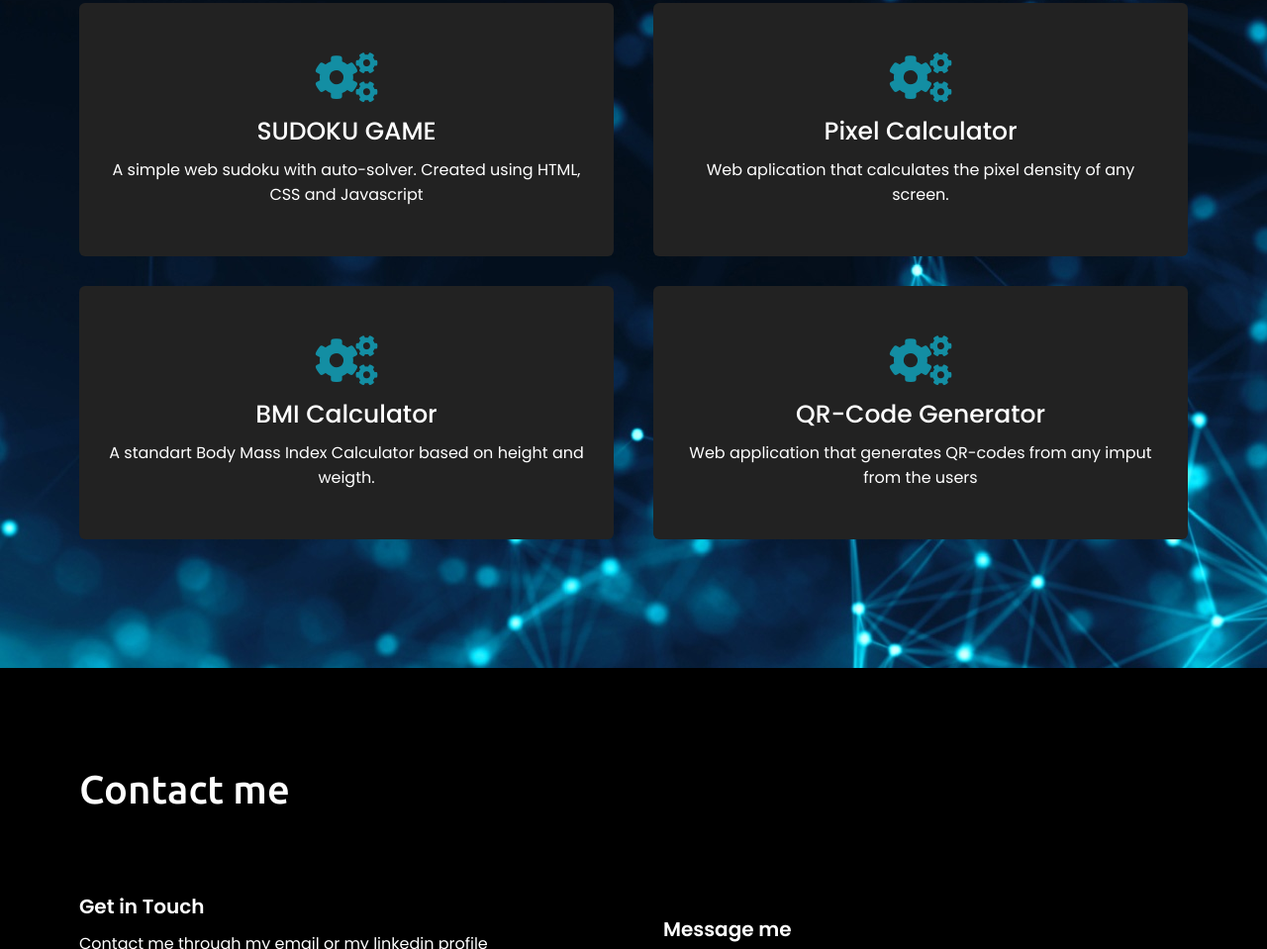
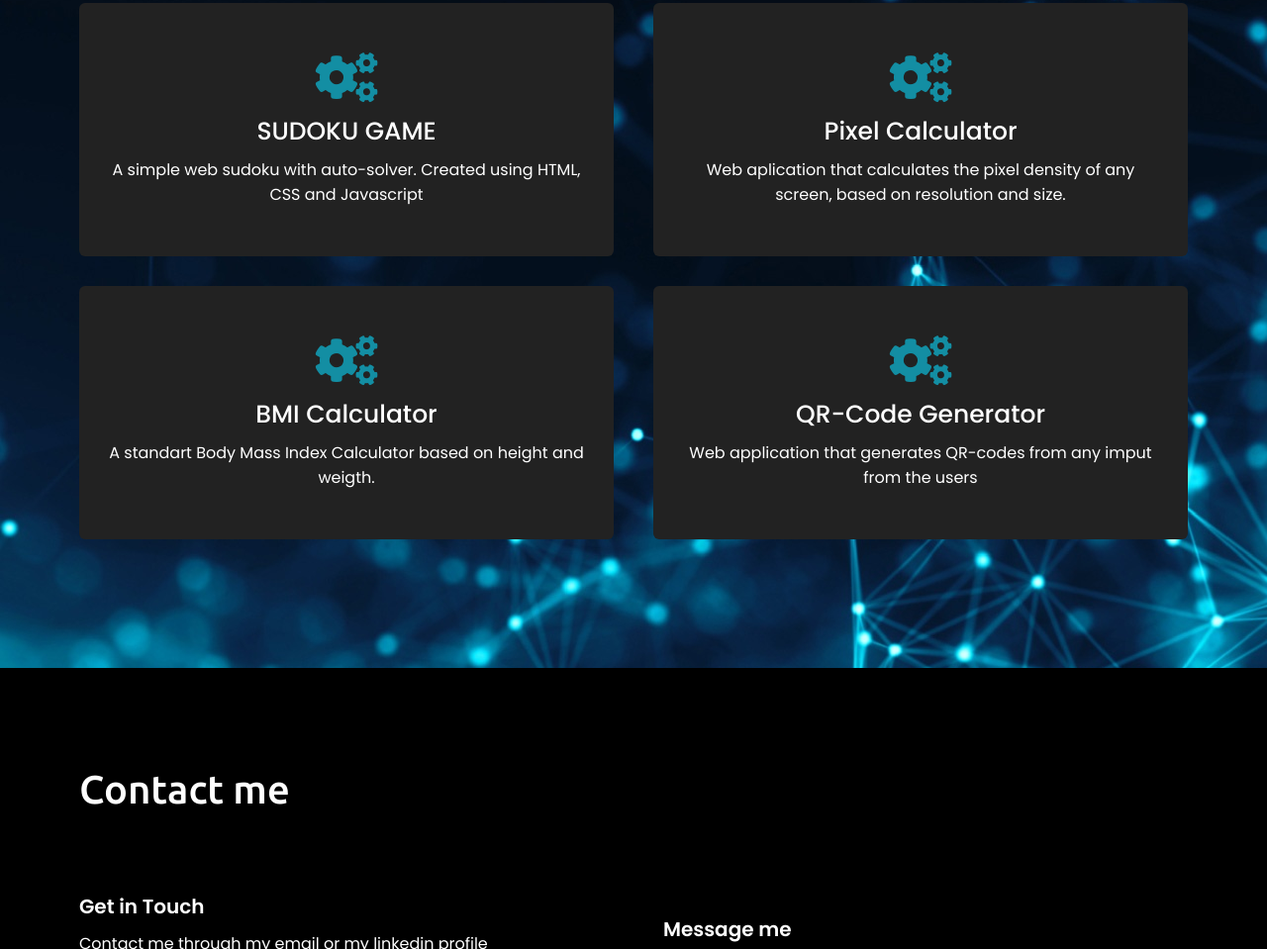
Before and after one commit to ernestolaria/Portfolio, a plain HTML site: page index.html in a window 1280 px wide. Shown: the part 1498-2457 px from the top of the page at 99% size. Drawn offline with nearby package versions, Linux system fonts and the light colour scheme.

Commit message:
html fix

```diff
--- a/index.html
+++ b/index.html
@@ -110,7 +110,7 @@
                         <div class="box">
                             <i class="fas fa-cogs"></i>
                             <div class="text">Pixel Calculator</div>
-                            <p>Web aplication that calculates the pixel density of any screen.</p>
+                            <p>Web aplication that calculates the pixel density of any screen, based on resolution and size.</p>
                         </div>
                     </a>
                 </div>
```
